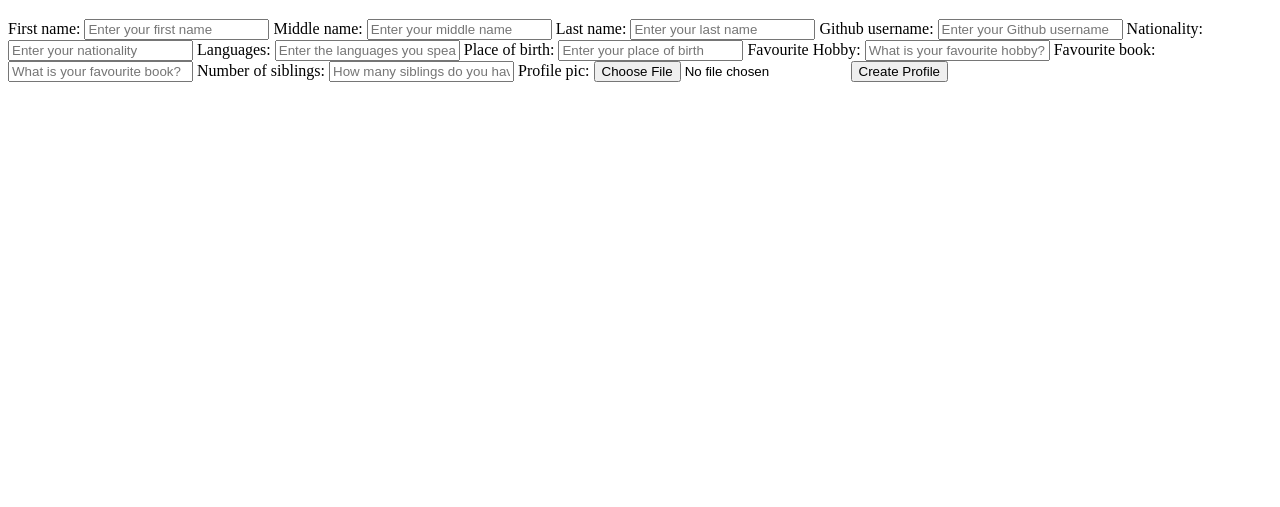
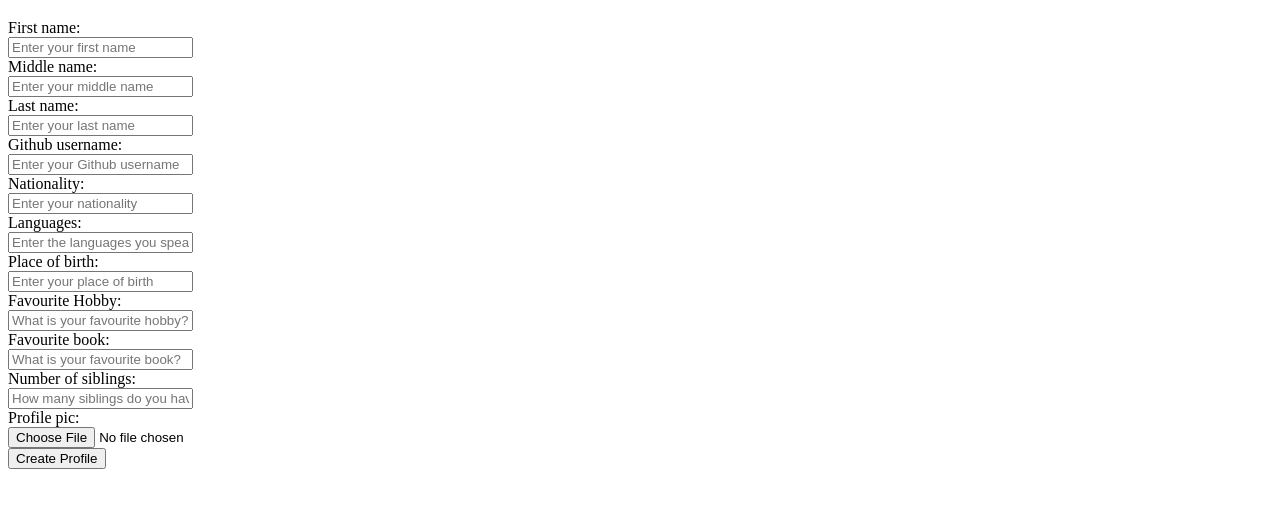
Before and after one commit to FAC10/week6-soFly-FACt, a website: page public/adduser.html in a window 1280 px wide. Shown: the part 61-568 px from the top of the page. Drawn offline with Linux system fonts and the light colour scheme; files that its build step writes are made by us from their sources.

Commit message:
Create array of object values We've created an array of objects provided by the user in the form Relates to issue #52

```diff
--- a/public/adduser.html
+++ b/public/adduser.html
@@ -1,5 +1,6 @@
 <!DOCTYPE html>
 <html lang="en">
+
 <head>
     <meta charset="UTF-8">
     <meta name="viewport" content="width=device-width, initial-scale=1.0">
@@ -8,6 +9,7 @@
 
     <link rel="stylesheet" href="./public/style.css">
 </head>
+
 <body>
 
     <header class="header">
@@ -15,29 +17,29 @@
 
     </header>
 
-<form class="form" action="/adduser" method="post">
+    <form id="form" class="form" action="/addusers" method="post">
         <label for="first name">First name:</label>
-<input type="text" id="first_name" name="first_name" placeholder="Enter your first name" />
+        <input class="form__input" type="text" id="first_name" name="first_name" placeholder="Enter your first name" />
         <label for="middle name">Middle name:</label>
-<input type="text" id="middle_name" name="middle_name" placeholder="Enter your middle name" />
+        <input class="form__input" type="text" id="middle_name" name="middle_name" placeholder="Enter your middle name" />
         <label for="last name">Last name:</label>
-<input type="text" id="last_name" name="last_name" placeholder="Enter your last name" />
+        <input class="form__input" type="text" id="last_name" name="last_name" placeholder="Enter your last name" />
         <label for="github user name">Github username:</label>
-<input type="text" id="github_user_name" name="github_user_name" placeholder="Enter your Github username" />
+        <input class="form__input" type="text" id="github_user_name" name="github_user_name" placeholder="Enter your Github username" />
         <label for="nationality">Nationality:</label>
-<input type="text" id="nationality" name="nationality" placeholder="Enter your nationality" />
+        <input class="form__input" type="text" id="nationality" name="nationality" placeholder="Enter your nationality" />
         <label for="languages">Languages:</label>
-<input type="text" id="languages" name="languages" placeholder="Enter the languages you speak, separated by commas" />
+        <input class="form__input" type="text" id="languages" name="languages" placeholder="Enter the languages you speak, separated by commas" />
         <label for="place of birth">Place of birth:</label>
-<input type="text" id="place_of_birth" name="place_of_birth" placeholder="Enter your place of birth" />
+        <input class="form__input" type="text" id="place_of_birth" name="place_of_birth" placeholder="Enter your place of birth" />
         <label for="favorite hobby">Favourite Hobby:</label>
-<input type="text" id="favorite_hobby" name="favorite_hobby" placeholder="What is your favourite hobby?" />
+        <input class="form__input" type="text" id="favorite_hobby" name="favorite_hobby" placeholder="What is your favourite hobby?" />
         <label for="favorite book">Favourite book:</label>
-<input type="text" id="favorite_book" name="favorite_book" placeholder="What is your favourite book?" />
+        <input class="form__input" type="text" id="favorite_book" name="favorite_book" placeholder="What is your favourite book?" />
         <label for="siblings">Number of siblings:</label>
-<input type="text" id="siblings" name="siblings" placeholder="How many siblings do you have?" />
+        <input class="form__input" type="text" id="siblings" name="siblings" placeholder="How many siblings do you have?" />
         <label for="profilepic">Profile pic:</label>
-<input type="file" id="profilepic" name="profilepic" />
+        <input class="form__input" type="file" id="profilepic" name="profilepic" />
         <input type="submit" value="Create Profile" />
     </form>
 
@@ -48,6 +50,12 @@
 
 
     </main>
+<script type="text/javascript">
+document.getElementById('form').addEventListener('submit', function mySubmitFunction(evt) {
+evt.preventDefault();
+  return false;
+}
+</script>
+</body>
 
-</body>
 </html>
--- a/public/style.css
+++ b/public/style.css
@@ -40,6 +40,14 @@ main {
   margin-top: 1rem;
 }
 
+.form{
+
+}
+
+.form__input{
+  display: block;
+}
+
 @media screen and (max-width:56.25rem){
   .user__profile__caption{
     font-size: 1.5rem;
--- a/src/router.js
+++ b/src/router.js
@@ -4,7 +4,7 @@ const _url = require('url');
 const router = (req, res) => {
   const url = req.url;
   const pathname = _url.parse(url).pathname;
-
+  console.log(url);
   const page = {
     '/' : 'index.html',
     '/test' : 'test.html',
@@ -23,6 +23,8 @@ const router = (req, res) => {
   } else if (api) {
     api(req, res);
 
+  } else if (url==='/addusers'){
+    handler.addUser(req, res);
   } else if (url.indexOf('/public')===0) {
     handler.servePublic(req, res);
 
```
Also changed, not shown: src/handler.js (+23 -2 lines). Lines whose indentation alone changed are shown as unchanged.
